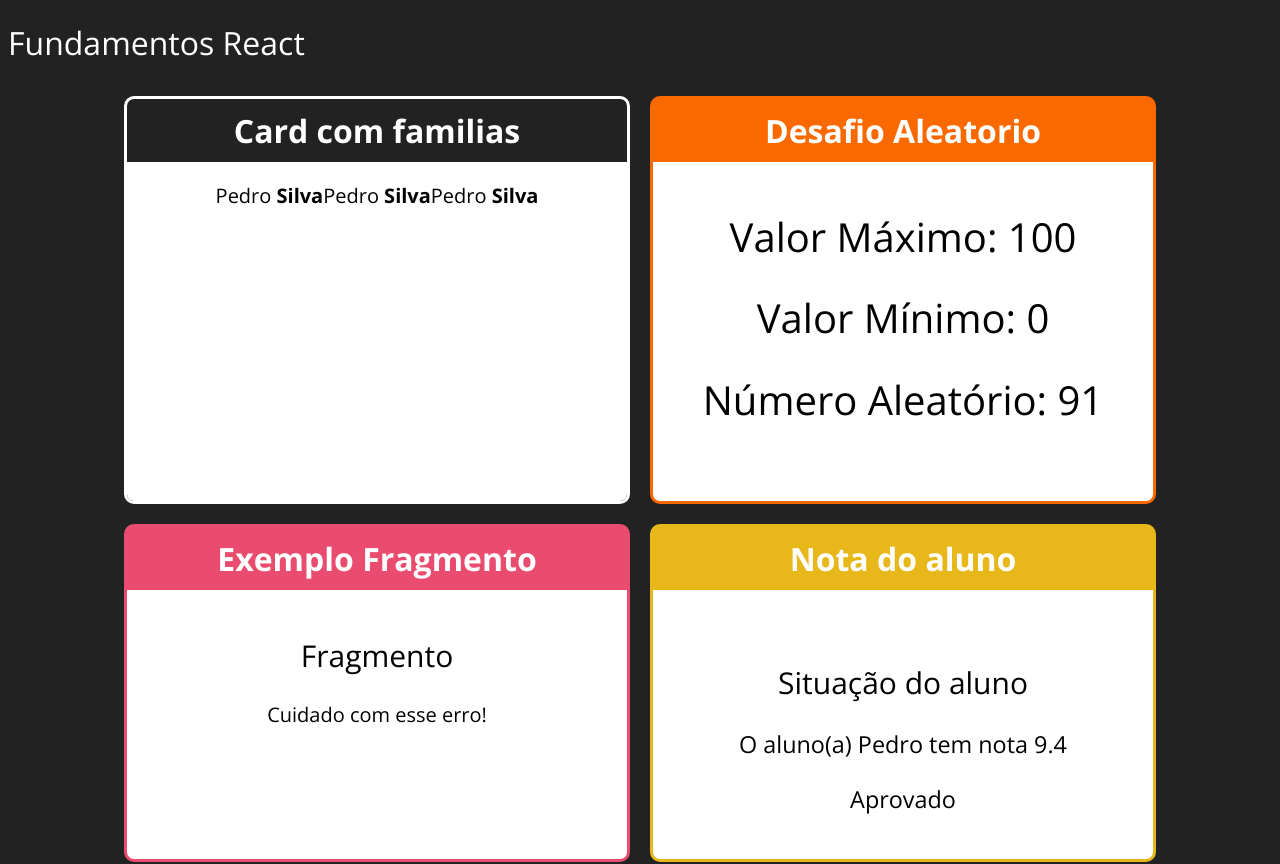
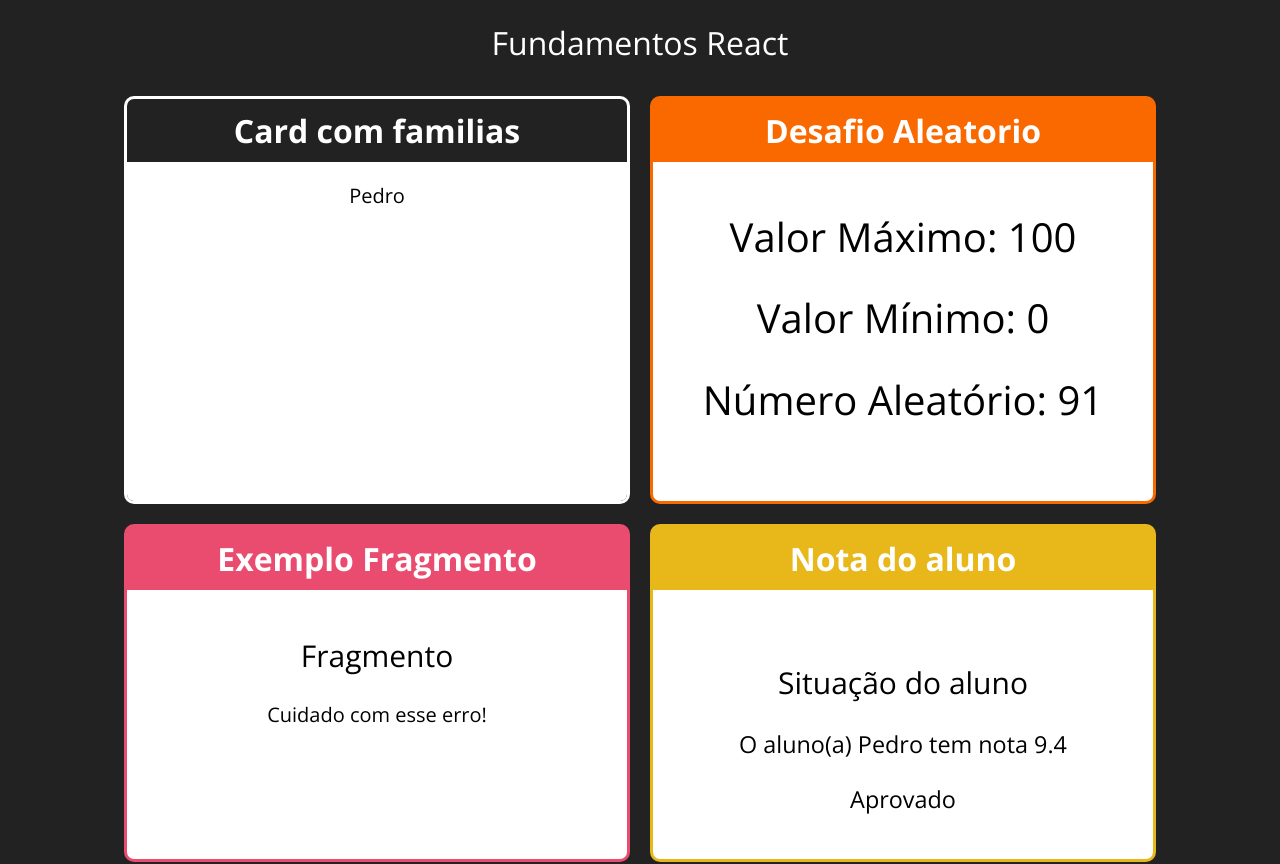
Before and after one commit to WillDavid/Curso-React-e-Redux, a React (Create React App) app in the folder fundamentos_react/: page / in a window 1280 px wide. Shown: the top 864 px of the page. Built offline with nearby package versions, Linux system fonts and the light colour scheme.

Commit message:
add fundamentos

```diff
--- a/fundamentos_react/src/App.css
+++ b/fundamentos_react/src/App.css
@@ -4,3 +4,7 @@
     justify-content: center;
 
 }
+
+.app h1 {
+    text-align: center;
+}
--- a/fundamentos_react/src/App.jsx
+++ b/fundamentos_react/src/App.jsx
@@ -5,6 +5,7 @@ import Fragmento from './components/basicos/Fragmento'
 import Aleatorio from './components/basicos/Aleatorio'
 import Card from './components/layout/Card'
 import Familia from './components/basicos/Familia'
+import FamiliaMembro from './components/basicos/FamiliaMembro'
 
 import './App.css'
 
@@ -14,11 +15,17 @@ export default function App(props) {
         <div className="app">
             <h1>Fundamentos React</h1>
             <div className="cardsDiv">
+
                 <Card title="Card com familias" color="#FA984">
-                    <Familia></Familia>
-                </Card>
+                    <Familia sobrenome="Fernando">
+
+                        <FamiliaMembro nome="Pedro"/>
+                        {/* <FamiliaMembro nome="Rogerio"/>
+                        <FamiliaMembro nome="João"/> */}
 
 
+                    </Familia>
+                </Card>
 
                 <Card title="Desafio Aleatorio" color="#FA6900">
                     <Aleatorio max={100} min={0}></Aleatorio>
--- a/fundamentos_react/src/components/basicos/Familia.jsx
+++ b/fundamentos_react/src/components/basicos/Familia.jsx
@@ -1,13 +1,10 @@
 import React from 'react'
-import FamiliaMembro from './FamiliaMembro'
 
 export default function Familia(props) {
 
     return(
         <div>
-            <FamiliaMembro />
-            <FamiliaMembro />
-            <FamiliaMembro />
+            {React.cloneElement(props.children)}
         </div>
     )
 }
--- a/fundamentos_react/src/components/basicos/FamiliaMembro.jsx
+++ b/fundamentos_react/src/components/basicos/FamiliaMembro.jsx
@@ -1,10 +1,4 @@
-import React from 'react'
-
+import React from "react";
 export default function FamiliaMembro(props) {
-
-    return(
-        <span>
-            Pedro <strong>Silva</strong>
-        </span>
-    )
+  return <div>{props.nome} <strong>{props.sobrenome}</strong></div>;
 }
```
